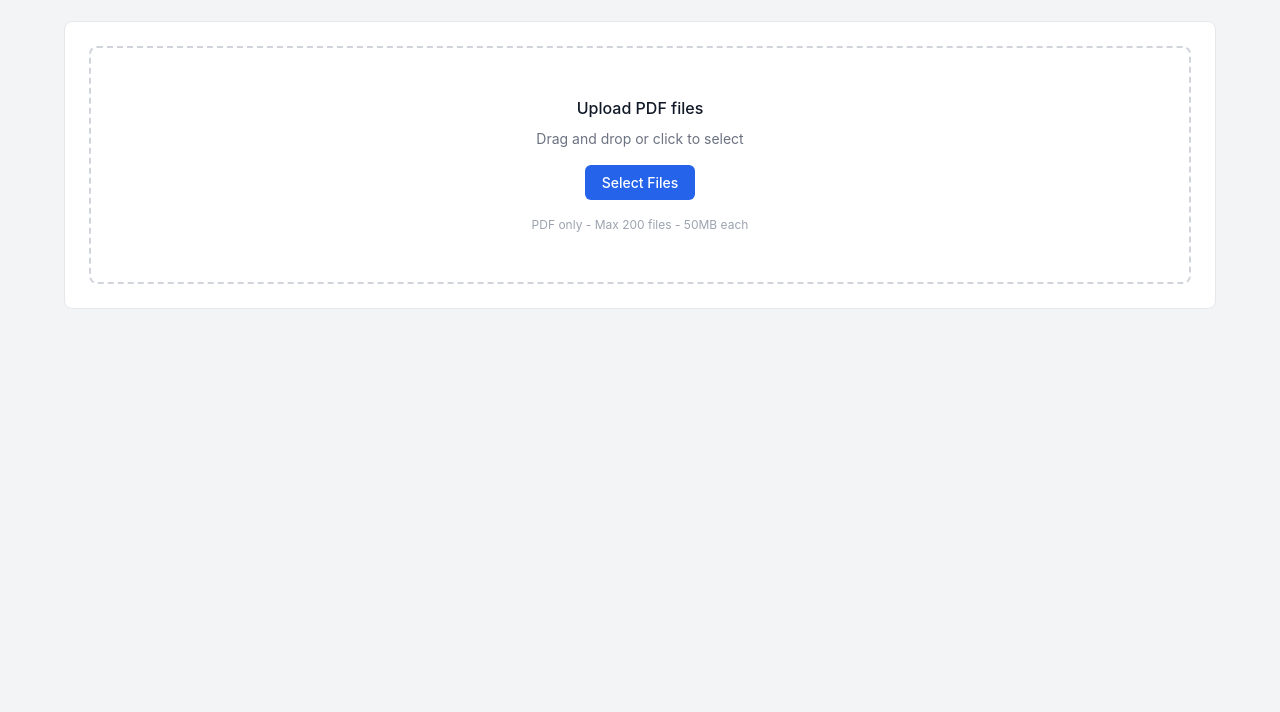
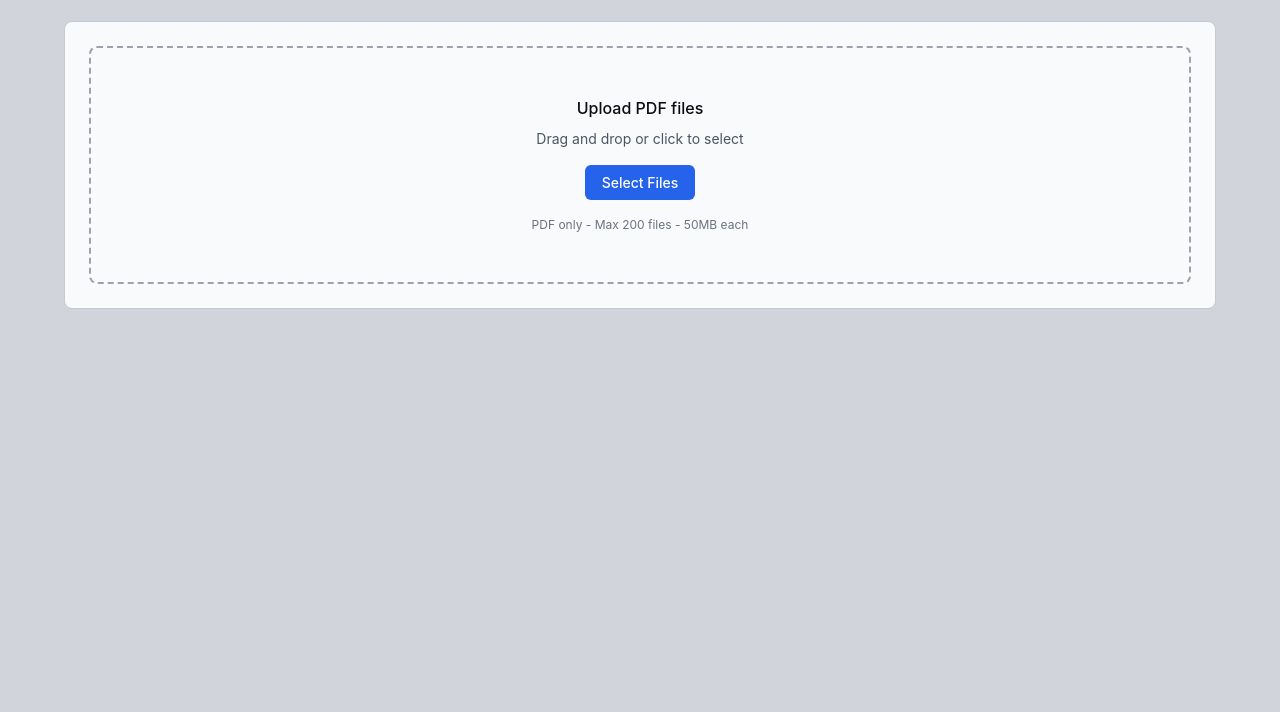
Before and after one commit to antonixe/renamenas, a plain HTML site: page index.html in a window 1280 px wide. Shown: the part 88-800 px from the top of the page. Drawn offline with nearby package versions, Linux system fonts and the light colour scheme; a script that the page names is missing.

Commit message:
Darken UI slightly

```diff
--- a/index.html
+++ b/index.html
@@ -16,16 +16,16 @@
             --green-700: #15803d;
             --red-600: #dc2626;
             --yellow-600: #ca8a04;
-            --gray-50: #f9fafb;
-            --gray-100: #f3f4f6;
-            --gray-200: #e5e7eb;
-            --gray-300: #d1d5db;
-            --gray-400: #9ca3af;
-            --gray-500: #6b7280;
-            --gray-600: #4b5563;
-            --gray-700: #374151;
-            --gray-800: #1f2937;
-            --gray-900: #111827;
+            --gray-50: #e5e7eb;
+            --gray-100: #d1d5db;
+            --gray-200: #c5c9d1;
+            --gray-300: #9ca3af;
+            --gray-400: #6b7280;
+            --gray-500: #4b5563;
+            --gray-600: #374151;
+            --gray-700: #1f2937;
+            --gray-800: #111827;
+            --gray-900: #0a0d12;
         }
 
         body {
@@ -40,7 +40,7 @@
         .header { margin-bottom: 24px; }
         .header h1 { font-size: 24px; font-weight: 600; }
         .header p { color: var(--gray-500); font-size: 14px; margin-top: 4px; }
-        .card { background: white; border: 1px solid var(--gray-200); border-radius: 8px; }
+        .card { background: #f9fafb; border: 1px solid var(--gray-200); border-radius: 8px; }
 
         .upload-area {
             padding: 48px 24px;
```
